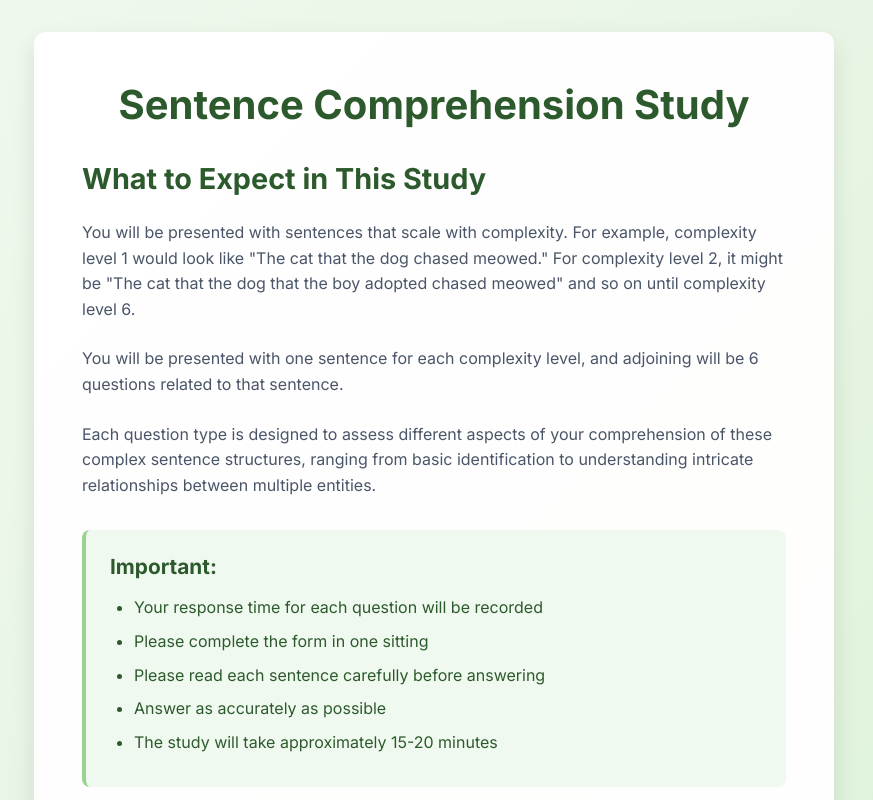
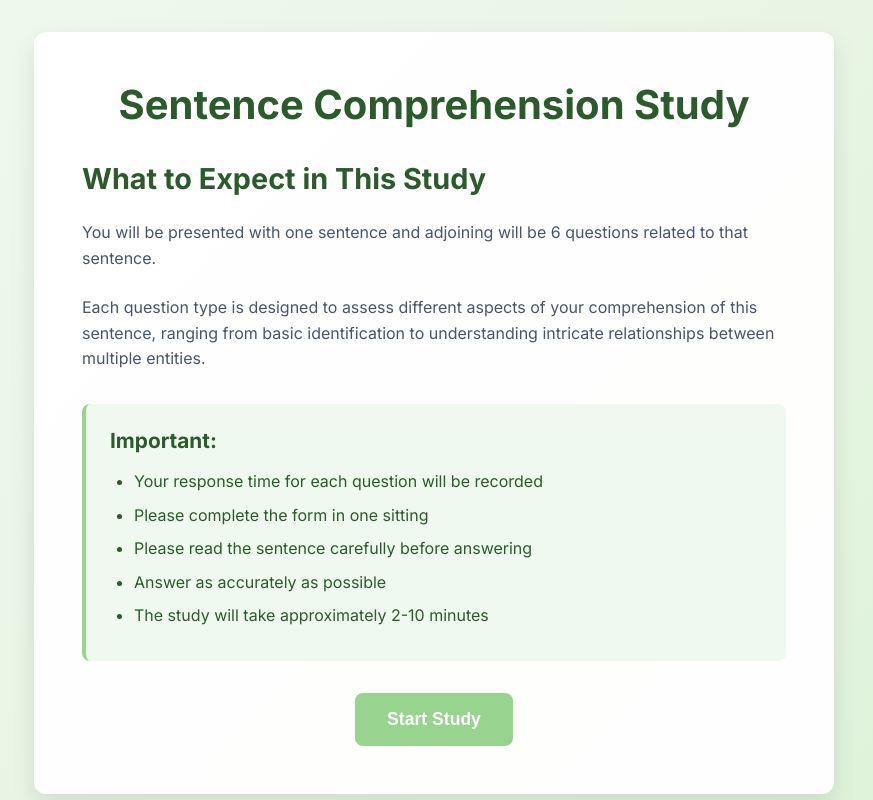
Before and after one commit to Sangmitra-06/center-embedding-study, a React (Create React App) app in the folder frontend/: page / in a window 1280 px wide. Shown: the top 800 px of the page, without its empty margins (206-1079 px from the left). Built offline with nearby package versions, Linux system fonts and the light colour scheme.

Commit message:
Changes to the introduction page

```diff
--- a/frontend/src/components/StudyIntroduction.jsx
+++ b/frontend/src/components/StudyIntroduction.jsx
@@ -8,20 +8,18 @@ const StudyIntroduction = ({ onStart }) => {
       <div className="instructions">
         <h2>What to Expect in This Study</h2>
 
-        <p>You will be presented with sentences that scale with complexity. For example, complexity level 1 would look like "The cat that the dog chased meowed." For complexity level 2, it might be "The cat that the dog that the boy adopted chased meowed" and so on until complexity level 6.</p>
+        <p>You will be presented with one sentence and adjoining will be 6 questions related to that sentence. </p>
 
-        <p>You will be presented with one sentence for each complexity level, and adjoining will be 6 questions related to that sentence. </p>
-
-        <p>Each question type is designed to assess different aspects of your comprehension of these complex sentence structures, ranging from basic identification to understanding intricate relationships between multiple entities.</p>
+        <p>Each question type is designed to assess different aspects of your comprehension of this sentence, ranging from basic identification to understanding intricate relationships between multiple entities.</p>
 
         <div className="important-note">
           <h3>Important:</h3>
           <ul>
             <li>Your response time for each question will be recorded</li>
             <li> Please complete the form in one sitting</li>
-            <li>Please read each sentence carefully before answering</li>
+            <li>Please read the sentence carefully before answering</li>
             <li>Answer as accurately as possible</li>
-            <li>The study will take approximately 15-20 minutes</li>
+            <li>The study will take approximately 2-10 minutes</li>
           </ul>
         </div>
       </div>
```
